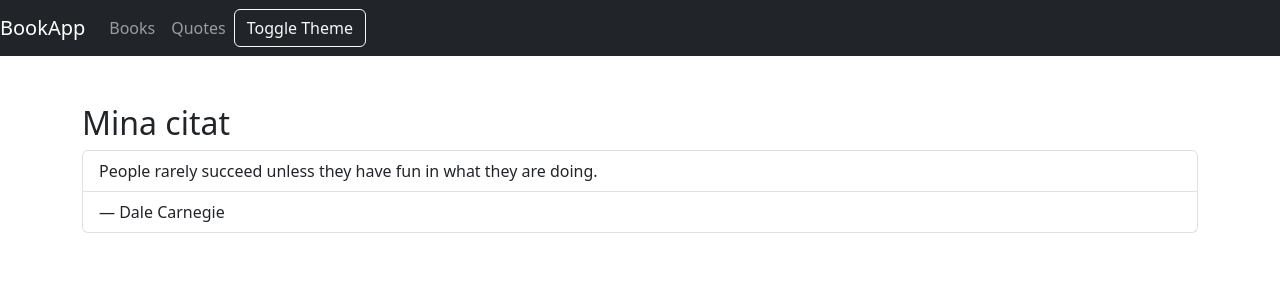
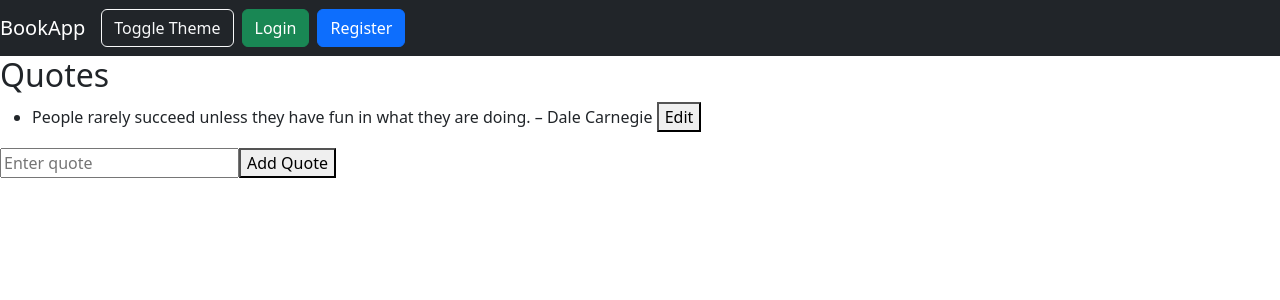
Before and after one commit to Pavlostheone/test_webapplikation, an Angular app in the folder book-app/: page /quotes in a window 1280 px wide. Shown: the top 300 px of the page. Built offline with nearby package versions, Linux system fonts and the light colour scheme.

Commit message:
fix to quotes, login

```diff
--- a/book-app/src/app/app.html
+++ b/book-app/src/app/app.html
@@ -1,13 +1,28 @@
 <nav class="navbar navbar-expand-lg navbar-dark bg-dark">
   <a class="navbar-brand" href="#">BookApp</a>
   <div class="collapse navbar-collapse">
-    <ul class="navbar-nav mr-auto">
-      <li class="nav-item"><a class="nav-link" routerLink="/books">Books</a></li>
-      <li class="nav-item"><a class="nav-link" routerLink="/quotes">Quotes</a></li>
+    <ul class="navbar-nav mr-auto" *ngIf="isAuthenticated()">
+      <li class="nav-item">
+        <a class="nav-link" routerLink="/books">Books</a>
+      </li>
+      <li class="nav-item">
+        <a class="nav-link" routerLink="/quotes">Quotes</a>
+      </li>
     </ul>
-    <button class="btn btn-outline-light my-2 my-sm-0" (click)="toggleTheme()">
-      Toggle Theme
-    </button>
+
+    <button class="btn btn-outline-light my-2 my-sm-0" (click)="toggleTheme()">Toggle Theme</button>
+
+    <!-- Auth part -->
+    <ng-container *ngIf="!isAuthenticated()">
+      <button class="btn btn-success mx-2" (click)="goToLogin()">Login</button>
+      <button class="btn btn-primary" (click)="goToRegister()">Register</button>
+    </ng-container>
+
+    <ng-container *ngIf="isAuthenticated()">
+      <span class="text-light mx-2">Hi, {{ getUsername() }}</span>
+      <button class="btn btn-danger" (click)="logout()">Logout</button>
+    </ng-container>
   </div>
 </nav>
+
 <router-outlet></router-outlet>
--- a/book-app/src/app/app.routes.ts
+++ b/book-app/src/app/app.routes.ts
@@ -3,6 +3,7 @@ import { RouterModule, Routes } from '@angular/router';
 import { Login } from './pages/login/login';
 import { Quotes } from './pages/quotes/quotes';
 import { Books } from './pages/books/books';
+import { RegisterComponent } from './pages/login/register.component'; // Adjust path if needed
 
 
 export const routes: Routes = [
@@ -10,6 +11,7 @@ export const routes: Routes = [
   { path: 'quotes', component: Quotes },
   { path: 'books', component: Books },
   { path: '', redirectTo: '/login', pathMatch: 'full' },
+  { path: 'register', component: RegisterComponent },
   { path: '**', redirectTo: '/login' }
 ];
 
--- a/book-app/src/app/app.ts
+++ b/book-app/src/app/app.ts
@@ -2,6 +2,8 @@ import { Component } from '@angular/core';
 import { RouterModule } from '@angular/router';
 import { CommonModule } from '@angular/common';
 import { routes } from './app.routes';
+import { Router } from '@angular/router';
+
 
 @Component({
   selector: 'app-root',
@@ -29,4 +31,34 @@ export class AppComponent {
       document.body.classList.add('dark-theme');
     }
   }
+  // Add a method to navigate to the login page
+  constructor(private router: Router) {}
+  isAuthenticated(): boolean {
+  return !!localStorage.getItem('token');
 }
+
+getUsername(): string | null {
+  const token = localStorage.getItem('token');
+  if (!token) return null;
+  try {
+    const payload = JSON.parse(atob(token.split('.')[1]));
+    return payload?.name || payload?.sub || null;
+  } catch {
+    return null;
+  }
+}
+
+logout(): void {
+  localStorage.removeItem('token');
+  this.router.navigate(['/login']);
+}
+
+goToLogin(): void {
+  this.router.navigate(['/login']);
+}
+
+goToRegister(): void {
+  this.router.navigate(['/register']);
+}
+
+}
--- /dev/null
+++ b/book-app/src/app/pages/login/register.component.html
@@ -0,0 +1,14 @@
+<h2>Register</h2>
+<form (ngSubmit)="register()">
+  <div>
+    <label>Username</label>
+    <input [(ngModel)]="username" name="username" required />
+  </div>
+  <div>
+    <label>Password</label>
+    <input type="password" [(ngModel)]="password" name="password" required />
+  </div>
+  <button type="submit">Register</button>
+
+  <div *ngIf="error" class="text-danger mt-2">{{ error }}</div>
+</form>
--- /dev/null
+++ b/book-app/src/app/pages/login/register.component.ts
@@ -0,0 +1,26 @@
+import { Component } from '@angular/core';
+import { Router } from '@angular/router';
+import { CommonModule } from '@angular/common';
+import { FormsModule } from '@angular/forms';
+import { AuthService } from '.../../../src/app/auth.service';
+
+@Component({
+  selector: 'app-register',
+  standalone: true,
+  imports: [CommonModule, FormsModule],
+  templateUrl: './register.component.html',
+})
+export class RegisterComponent {
+  username = '';
+  password = '';
+  error = '';
+
+  constructor(private auth: AuthService, private router: Router) {}
+
+  register(): void {
+    this.auth.register({ username: this.username, password: this.password }).subscribe({
+      next: () => this.router.navigate(['/quotes']),
+      error: () => this.error = 'Registration failed. Try another username.'
+    });
+  }
+}
--- a/book-app/src/app/pages/quotes/quotes.html
+++ b/book-app/src/app/pages/quotes/quotes.html
@@ -1,6 +1,18 @@
-<div class="container mt-5">
-  <h2>Mina citat</h2>
-  <ul class="list-group">
-    <li class="list-group-item" *ngFor="let quote of quotes">{{ quote }}</li>
-  </ul>
+<h2>Quotes</h2>
+<ul>
+  <li *ngFor="let quote of quotes; let i = index">
+    {{ quote }}
+    <button (click)="editQuote(i)">Edit</button>
+  </li>
+</ul>
+
+<div>
+  <input [(ngModel)]="editedQuote" placeholder="Enter quote" />
+
+  <button *ngIf="editingIndex === null" (click)="addQuote()">Add Quote</button>
+
+  <div *ngIf="editingIndex !== null">
+    <button (click)="saveEditedQuote()">Save</button>
+    <button (click)="cancelEdit()">Cancel</button>
+  </div>
 </div>
--- a/book-app/src/app/pages/quotes/quotes.ts
+++ b/book-app/src/app/pages/quotes/quotes.ts
@@ -1,15 +1,43 @@
 import { Component } from '@angular/core';
 import { CommonModule } from '@angular/common';
+import { FormsModule } from '@angular/forms';
 
 @Component({
-  standalone: true,
   selector: 'app-quotes',
   templateUrl: './quotes.html',
-  imports: [CommonModule],
+  standalone: true,
+  imports: [CommonModule, FormsModule]
 })
 export class Quotes {
   quotes: string[] = [
-    'People rarely succeed unless they have fun in what they are doing.',
-    '— Dale Carnegie',
+    'People rarely succeed unless they have fun in what they are doing. – Dale Carnegie'
   ];
+
+  editingIndex: number | null = null;
+  editedQuote: string = '';
+
+  editQuote(index: number): void {
+    this.editingIndex = index;
+    this.editedQuote = this.quotes[index];
+  }
+
+  saveEditedQuote(): void {
+    if (this.editingIndex !== null) {
+      this.quotes[this.editingIndex] = this.editedQuote.trim();
+      this.cancelEdit();
+    }
+  }
+
+  cancelEdit(): void {
+    this.editingIndex = null;
+    this.editedQuote = '';
+  }
+
+  addQuote(): void {
+    const trimmed = this.editedQuote.trim();
+    if (trimmed) {
+      this.quotes.push(trimmed);
+      this.editedQuote = '';
+    }
+  }
 }
```
Also changed, not shown: book-app/src/app/auth.service.ts (+10 -0 lines), book-app/src/app/pages/login/register.html (deleted), book-app/src/app/pages/login/register.ts (deleted), 12 other files (tests, documents, lock files or other folders).
